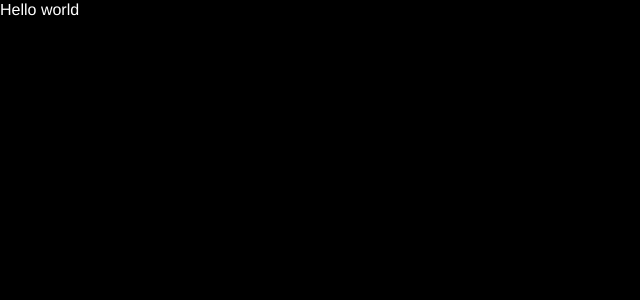
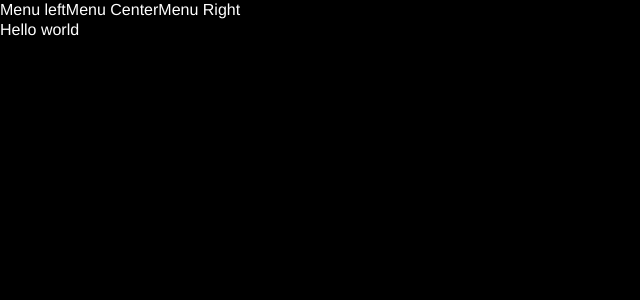
Before and after one commit to code-JOA/Tuts-jewellery, a Next.js app in the folder tuts/: page / in a window 1280 px wide. Shown: the top 300 px of the page, without its empty margins (0-640 px from the left). Built offline with nearby package versions, Linux system fonts and the light colour scheme; a web font is replaced by a local one.

Commit message:
Commit auto_update

```diff
--- a/tuts/app/layout.tsx
+++ b/tuts/app/layout.tsx
@@ -19,7 +19,7 @@ export default function RootLayout({
   return (
     <html lang="en">
       <body>
-        <header />
+        <Header />
         {children}
       </body>
     </html>
```
